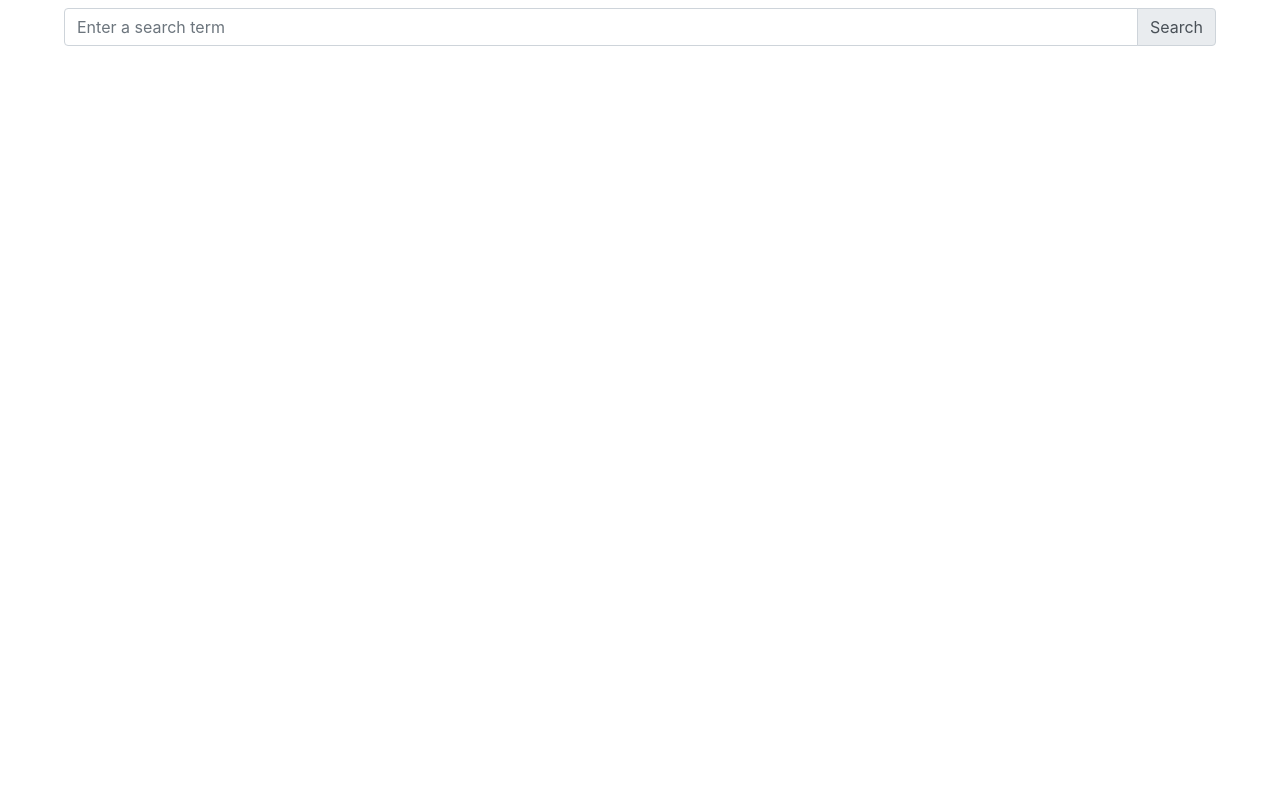
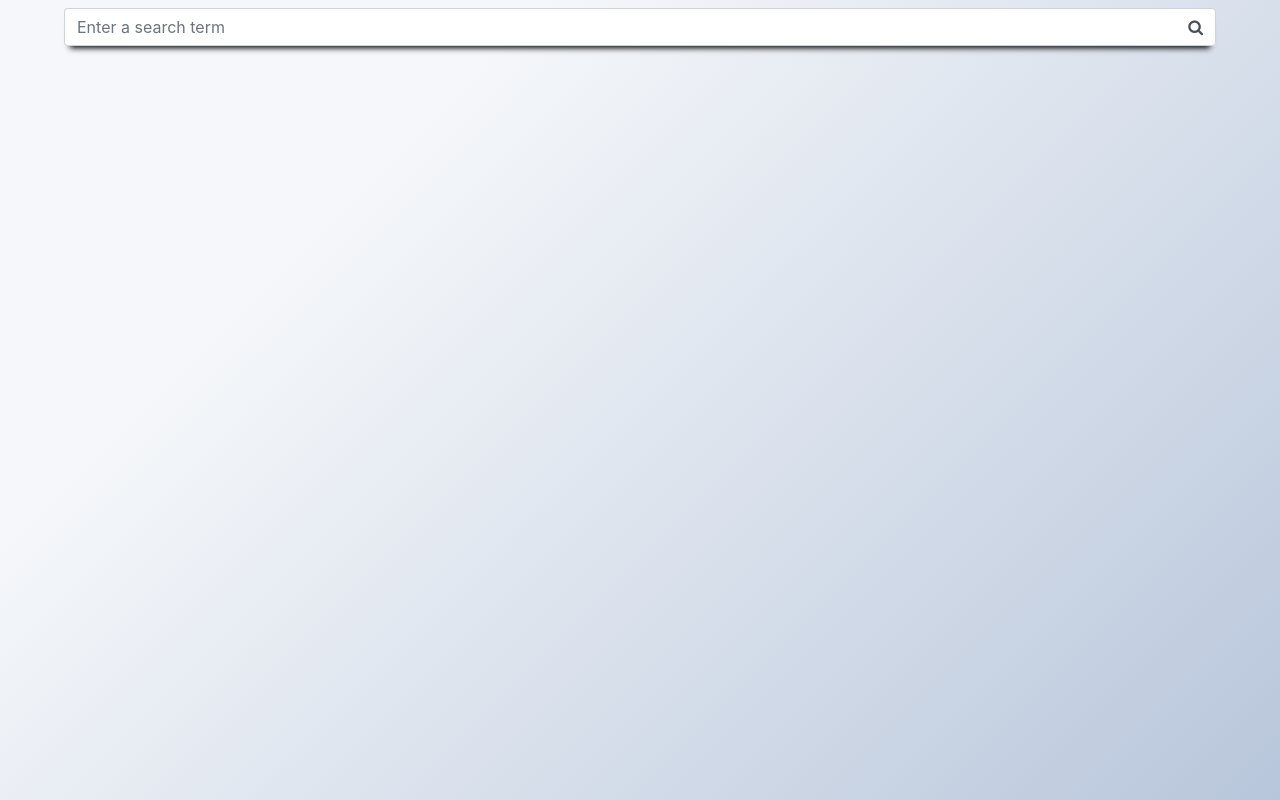
Before and after one commit to jchaplin2/image-gallery, a website: page public/index.html in a window 1280 px wide. Drawn offline with nearby package versions, Linux system fonts and the light colour scheme.

Commit message:
add some styling

```diff
--- a/public/index.html
+++ b/public/index.html
@@ -2,6 +2,7 @@
 <html>
 <head>
     <meta name="viewport" content="width=device-width, initial-scale=1.0">
+    <link rel="stylesheet" href="https://cdnjs.cloudflare.com/ajax/libs/font-awesome/4.7.0/css/font-awesome.min.css">
     <link rel="stylesheet" href="https://stackpath.bootstrapcdn.com/bootstrap/4.3.1/css/bootstrap.min.css" integrity="sha384-ggOyR0iXCbMQv3Xipma34MD+dH/1fQ784/j6cY/iJTQUOhcWr7x9JvoRxT2MZw1T" crossorigin="anonymous">
     <link rel="stylesheet" href="./css/app.css" crossorigin="anonymous">
     <script src="https://code.jquery.com/jquery-3.2.1.slim.min.js" integrity="sha384-KJ3o2DKtIkvYIK3UENzmM7KCkRr/rE9/Qpg6aAZGJwFDMVNA/GpGFF93hXpG5KkN" crossorigin="anonymous"></script>
--- a/public/js/app.js
+++ b/public/js/app.js
@@ -18,8 +18,12 @@
             inputDiv.className = "input-group-append pointer-cursor";
 
             let inputButton = window.document.createElement("span");
-            inputButton.className = "input-group-text";
-            inputButton.innerText = "Search";
+            inputButton.className = "input-group-text bg-white";
+
+            let searchIcon = window.document.createElement("i");
+            searchIcon.classList = "fa fa-search";
+            inputButton.appendChild(searchIcon);
+
             inputButton.addEventListener("click", function() {
                 _currentOffset = 0;
                 fetchImageResults(_term, _currentOffset);
@@ -32,7 +36,7 @@
 
         let renderInput = function() {
             let inputElement = window.document.createElement("input");
-            inputElement.className = "form-control";
+            inputElement.className = "form-control border-right-0";
             inputElement.setAttribute("placeholder", "Enter a search term");
             inputElement.setAttribute("aria-label", "Search");
             inputElement.addEventListener("keyup", function(e) {
@@ -49,7 +53,7 @@
 
         this.renderContainer = function(){
             let inputDiv = window.document.createElement("div");
-            inputDiv.classList = "input-group mt-2";
+            inputDiv.classList = "input-group mt-2 box-shadow";
 
             inputDiv.appendChild(renderInput());
             inputDiv.appendChild(renderSearchBox());
@@ -193,7 +197,7 @@
             navList.classList="d-flex justify-content-center mt-2 invisible flex-shrink-0";
 
             let unorderedList = window.document.createElement("ul");
-            unorderedList.classList = "pagination pagination-lg";
+            unorderedList.classList = "pagination pagination-lg box-shadow  ";
 
             renderNavItems(unorderedList);
             navList.append(unorderedList);
--- a/public/sass/app.scss
+++ b/public/sass/app.scss
@@ -1,6 +1,20 @@
 html,body{
     height: 100%;
     width: 100%;
+}
+
+body{
+    background-image: linear-gradient(315deg, #b8c6db 0%, #f5f7fa 74%);
+    background-repeat:no-repeat;
+    background-attachment: fixed;
+}
+
+.box-shadow{
+    box-shadow: 0 8px 6px -6px black;
+}
+
+.background-transparent {
+    background-color: transparent;
 }
 
 .row-wrapped-results {
```
Also changed, not shown: README.md, public/css/app.css.
